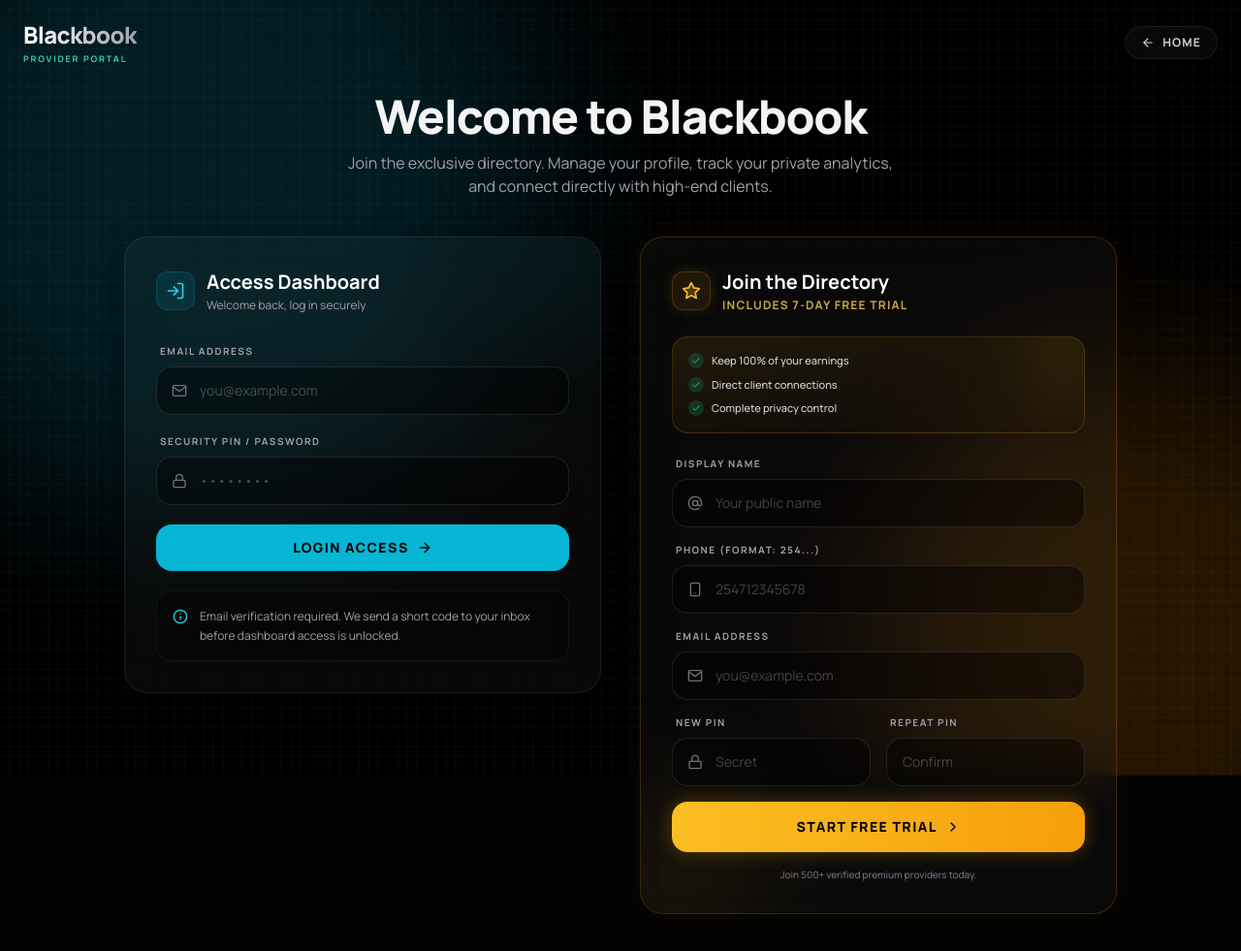
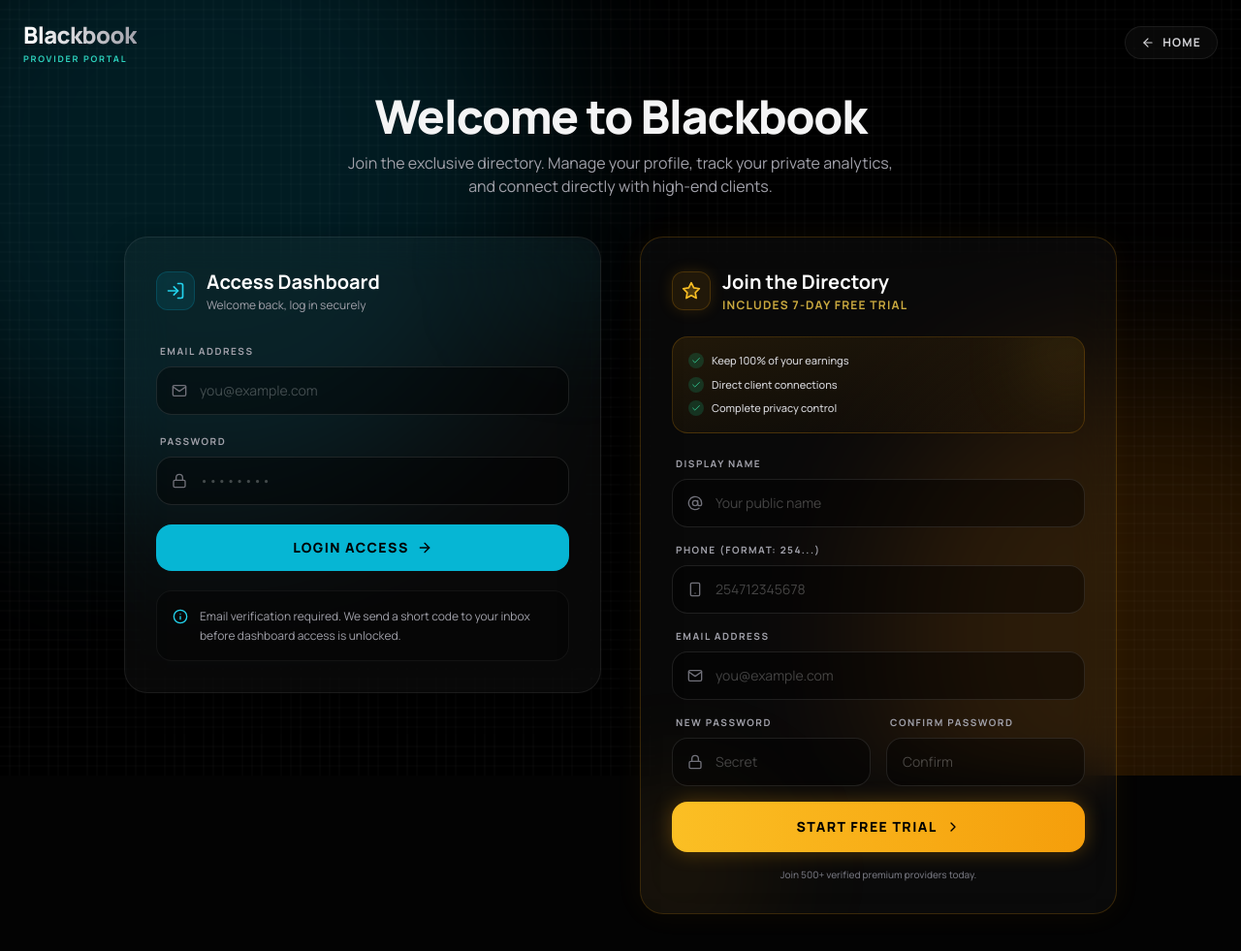
Before and after one commit to Pompompurin888k/blackbook, a Python web app: template web/templates/provider_auth.html in a window 1280 px wide. Shown: the top 981 px of the page at 97% size. Run offline with Jinja, Linux system fonts and the light colour scheme; the template is opened without the code that fills it, so the values that code supplies are empty; some libraries are stand-ins or nearby versions.

Commit message:
fix(portal-auth): replace PIN wording on auth forms

```diff
--- a/web/templates/provider_auth.html
+++ b/web/templates/provider_auth.html
@@ -213,8 +213,7 @@
 
                         <div>
                             <label
-                                class="block text-[10px] uppercase font-bold tracking-[0.15em] text-zinc-400 mb-2 pl-1">Security
-                                PIN / Password</label>
+                                class="block text-[10px] uppercase font-bold tracking-[0.15em] text-zinc-400 mb-2 pl-1">Password</label>
                             <div class="relative">
                                 <i data-feather="lock"
                                     class="absolute left-4 top-1/2 -translate-y-1/2 w-4 h-4 text-zinc-500"></i>
@@ -330,7 +329,7 @@
                             <div>
                                 <label
                                     class="block text-[10px] uppercase font-bold tracking-[0.15em] text-zinc-400 mb-2 pl-1">New
-                                    PIN</label>
+                                    Password</label>
                                 <div class="relative">
                                     <i data-feather="lock"
                                         class="absolute left-4 top-1/2 -translate-y-1/2 w-4 h-4 text-zinc-500"></i>
@@ -341,8 +340,8 @@
                             </div>
                             <div>
                                 <label
-                                    class="block text-[10px] uppercase font-bold tracking-[0.15em] text-zinc-400 mb-2 pl-1">Repeat
-                                    PIN</label>
+                                    class="block text-[10px] uppercase font-bold tracking-[0.15em] text-zinc-400 mb-2 pl-1">Confirm
+                                    Password</label>
                                 <div class="relative">
                                     <input name="confirm_password" type="password" minlength="6" required
                                         class="input-glass w-full rounded-2xl py-3.5 px-4 text-sm"
```
